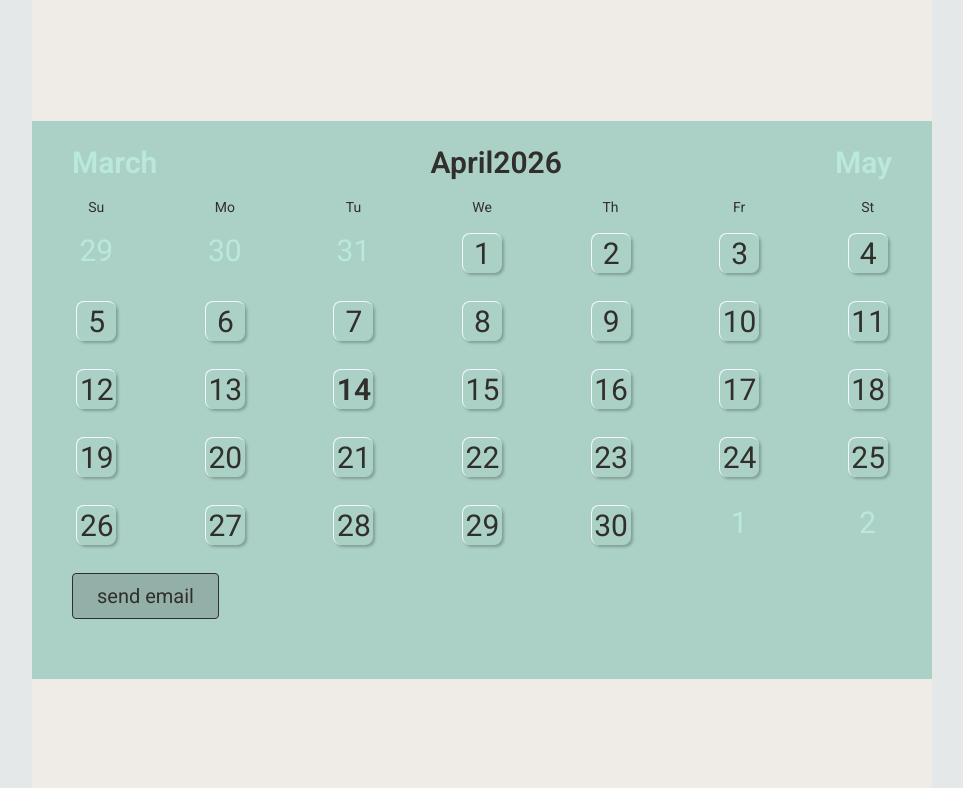
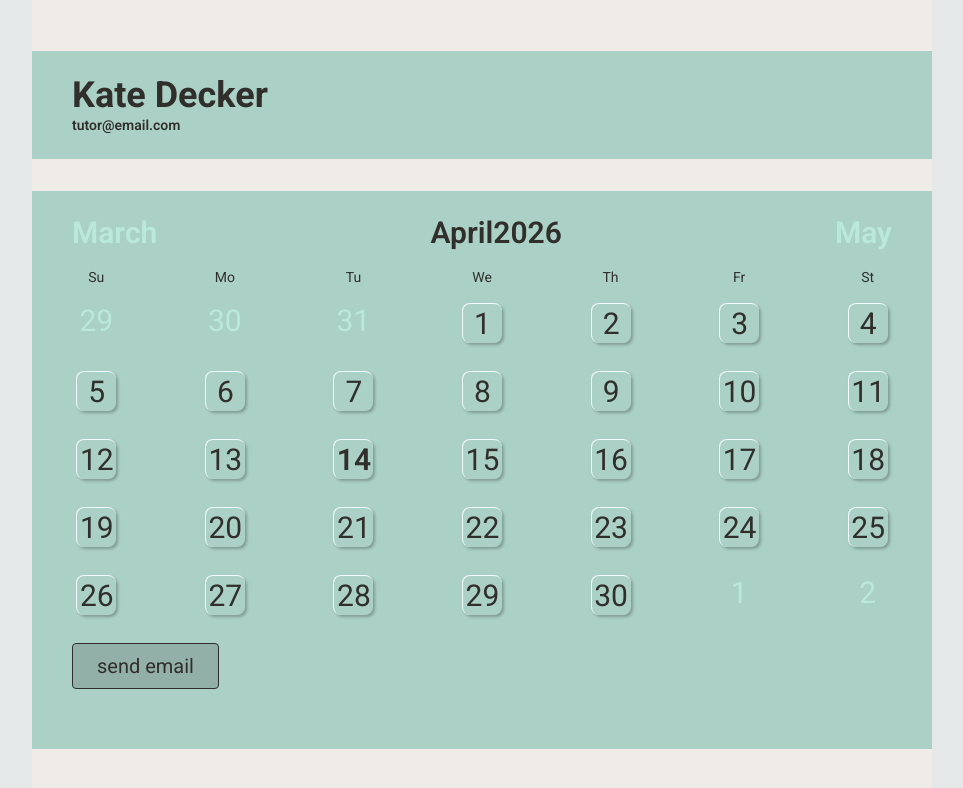
Before and after one commit to Oljas-Dev/tutor-web-card, a React (Vite) app: page /dashboard in a window 1280 px wide. Shown: the top 788 px of the page, without its empty margins (158-1121 px from the left). Built offline with nearby package versions, Linux system fonts and the light colour scheme.

Commit message:
working server, emails connected to resend

```diff
--- a/src/api/emails/useResendEmail.tsx
+++ b/src/api/emails/useResendEmail.tsx
@@ -12,7 +12,6 @@ export async function sendEmail(data: SendEmailPayload[]) {
     },
     body: JSON.stringify(data),
   });
-  console.log(res);
 
   if (!res.ok) {
     throw new Error("Failed to send email");
--- a/src/components/Dashboard.tsx
+++ b/src/components/Dashboard.tsx
@@ -1,8 +1,10 @@
 import Calendar from "./Calendar";
+import Hero from "./HeroSection/Hero";
 
 export default function Dashboard() {
   return (
     <>
+      <Hero />
       <Calendar />
     </>
   );
--- /dev/null
+++ b/src/components/HeroSection/Header.tsx
@@ -0,0 +1,13 @@
+import Stars from "./ui/Stars";
+
+export default function Header() {
+  return (
+    <>
+      <div className="flex items-center gap-8">
+        <h1>Kate Decker</h1>
+        <Stars />
+      </div>
+      <p className="font-semibold">tutor@email.com</p>
+    </>
+  );
+}
--- /dev/null
+++ b/src/components/HeroSection/Hero.tsx
@@ -0,0 +1,22 @@
+import Header from "./Header";
+
+export default function Hero() {
+  return (
+    <section className="grid grid-cols-[80%_20%] w-full bg-jade px-10 py-6 mb-8">
+      <div>
+        <Header />
+      </div>
+
+      <div>
+        {/* <Image
+          src={avatar2}
+          alt="avatar"
+          width={200}
+          height={260}
+          // placeholder="blur"
+          className="object-cover w-auto h-auto"
+        /> */}
+      </div>
+    </section>
+  );
+}
--- /dev/null
+++ b/src/components/HeroSection/ui/Stars.tsx
@@ -0,0 +1,13 @@
+import { StarFill } from "react-bootstrap-icons";
+
+export default function Stars() {
+  return (
+    <div className="flex gap-1">
+      <StarFill color="#bae9dc" />
+      <StarFill color="#bae9dc" />
+      <StarFill color="#bae9dc" />
+      <StarFill color="#bae9dc" />
+      <StarFill color="#bae9dc" />
+    </div>
+  );
+}
--- a/src/style.css
+++ b/src/style.css
@@ -18,6 +18,9 @@
     @apply bg-jet/20 text-xl border rounded py-2 px-6 cursor-pointer disabled:bg-jet/10 disabled:text-jet/20 hover:bg-jet/10;
   }
 
+  h1 {
+    @apply text-4xl font-bold;
+  }
   h2 {
     @apply text-3xl font-semibold;
   }
```
